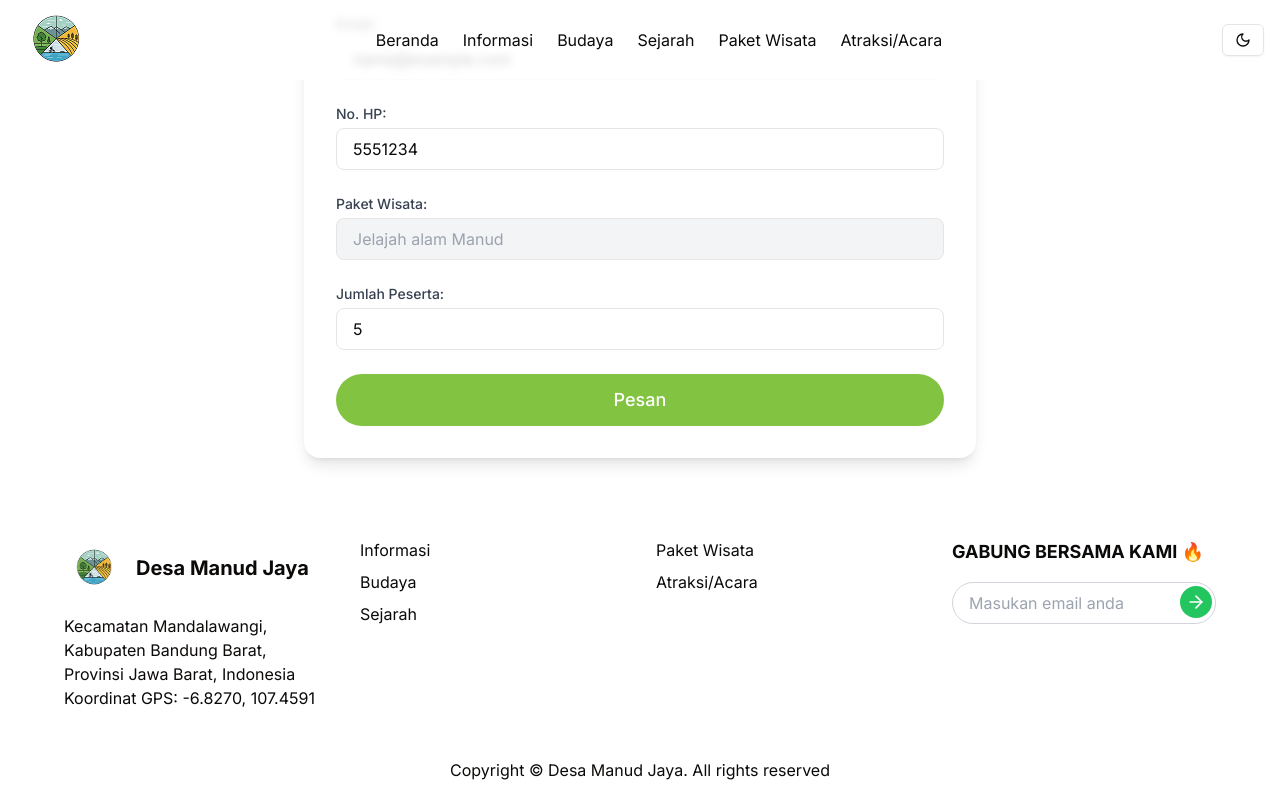
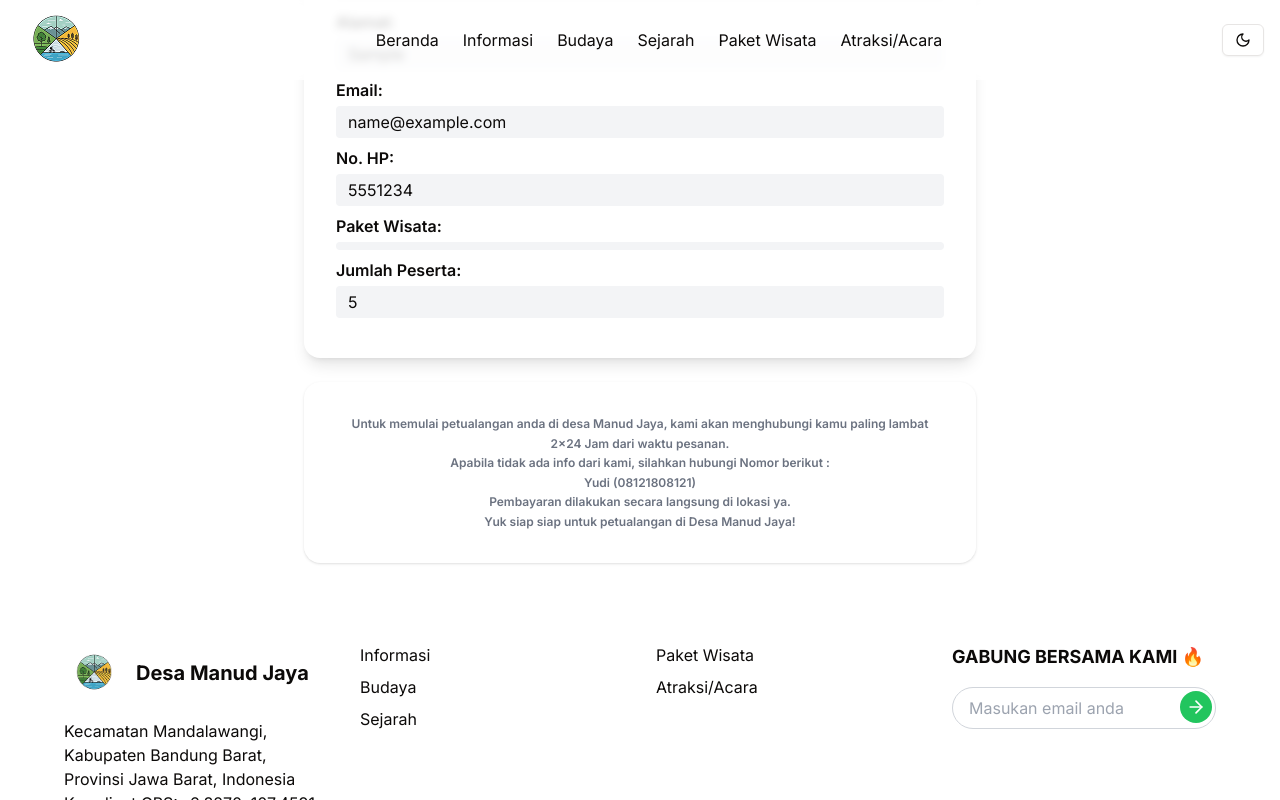
Before and after one commit to andosubakti/manud-jaya-fe-web, a Next.js app: page /paket-wisata/pesan in a window 1280 px wide. Both pictures are taken after typing "Sample", "Sample", "name@example.com", "5551234", "5" into the empty fields and a click on the button "Pesan". Shown: the part 720-1520 px from the top of the page. Built offline with nearby package versions, Linux system fonts and the light colour scheme.

Commit message:
feat: add additional section for information

```diff
--- a/app/paket-wisata/pesan/page.tsx
+++ b/app/paket-wisata/pesan/page.tsx
@@ -2,6 +2,109 @@
 import React, { useState, Suspense } from 'react'
 import { useSearchParams } from 'next/navigation'
 import { Breadcrumb } from '@/components/breadcrumb'
+
+// Fungsi mock API
+async function mockBookingAPI(data: any) {
+  return new Promise((resolve) => {
+    setTimeout(() => {
+      // Generate nomor booking random
+      const bookingNumber = Math.random()
+        .toString(36)
+        .substring(2, 10)
+        .toUpperCase()
+      resolve({ success: true, bookingNumber, ...data })
+    }, 1200)
+  })
+}
+
+// Komponen tampilan sukses
+function BookingSuccess({
+  data,
+  bookingNumber,
+}: {
+  data: any
+  bookingNumber: string
+}) {
+  return (
+    <>
+      <div className="max-w-2xl mx-auto bg-white rounded-2xl shadow-lg p-6 md:p-8">
+        <h2 className="text-2xl font-bold text-center mb-2">Terima Kasih!</h2>
+        <p className="text-center text-lg font-semibold mb-4 text-gray-600">
+          Berikut adalah data pesanan anda
+        </p>
+        <div className="mb-4 flex flex-col md:flex-row md:items-center md:gap-4 justify-center">
+          <span className="font-semibold">Nomor Booking:</span>
+          <input
+            className="bg-gray-100 rounded px-3 py-1 font-mono text-sm border w-full md:w-auto mt-2 md:mt-0"
+            value={bookingNumber}
+            readOnly
+          />
+        </div>
+        <p className="text-center text-gray-700 mb-2">
+          Kami akan menghubungi kamu paling lambat{' '}
+          <span className="font-bold text-blue-700">2x24 Jam</span> dari waktu
+          pemesanan.
+          <br />
+          Apabila tidak ada info dari kami, silahkan hubungi Nomor berikut :
+          <br />
+          <span className="font-bold text-blue-800 text-lg block mt-1">
+            Yudi (08121808121)
+          </span>
+        </p>
+        <div className="mt-6">
+          <h3 className="font-bold text-lg mb-3">Ringkasan Pemesan</h3>
+          <div className="mb-2">
+            <span className="font-semibold">Nama:</span>
+            <div className="bg-gray-100 rounded px-3 py-1 mt-1">
+              {data.nama}
+            </div>
+          </div>
+          <div className="mb-2">
+            <span className="font-semibold">Alamat:</span>
+            <div className="bg-gray-100 rounded px-3 py-1 mt-1 whitespace-pre-line">
+              {data.alamat}
+            </div>
+          </div>
+          <div className="mb-2">
+            <span className="font-semibold">Email:</span>
+            <div className="bg-gray-100 rounded px-3 py-1 mt-1">
+              {data.email}
+            </div>
+          </div>
+          <div className="mb-2">
+            <span className="font-semibold">No. HP:</span>
+            <div className="bg-gray-100 rounded px-3 py-1 mt-1">
+              {data.noHp}
+            </div>
+          </div>
+          <div className="mb-2">
+            <span className="font-semibold">Paket Wisata:</span>
+            <div className="bg-gray-100 rounded px-3 py-1 mt-1">
+              {data.paketWisata}
+            </div>
+          </div>
+          <div className="mb-2">
+            <span className="font-semibold">Jumlah Peserta:</span>
+            <div className="bg-gray-100 rounded px-3 py-1 mt-1">
+              {data.jumlahPeserta}
+            </div>
+          </div>
+        </div>
+      </div>
+      <div className="max-w-2xl mx-auto bg-white rounded-2xl shadow p-6 md:p-8 mt-6 text-gray-500 text-xs text-center font-semibold leading-relaxed">
+        Untuk memulai petualangan anda di desa Manud Jaya, kami akan menghubungi
+        kamu paling lambat 2x24 Jam dari waktu pesanan.
+        <br />
+        Apabila tidak ada info dari kami, silahkan hubungi Nomor berikut :<br />
+        Yudi (08121808121)
+        <br />
+        Pembayaran dilakukan secara langsung di lokasi ya.
+        <br />
+        Yuk siap siap untuk petualangan di Desa Manud Jaya!
+      </div>
+    </>
+  )
+}
 
 // Form Component that uses useSearchParams
 function BookingForm() {
@@ -16,11 +119,20 @@ function BookingForm() {
     paketWisata: selectedPaket || '',
     jumlahPeserta: '',
   })
+  const [success, setSuccess] = useState(false)
+  const [bookingNumber, setBookingNumber] = useState('')
+  const [loading, setLoading] = useState(false)
 
-  const handleSubmit = (e: React.FormEvent) => {
+  const handleSubmit = async (e: React.FormEvent) => {
     e.preventDefault()
-    // Handle form submission here
-    console.log(formData)
+    setLoading(true)
+    // Simulasi call API
+    const res: any = await mockBookingAPI(formData)
+    setLoading(false)
+    if (res.success) {
+      setBookingNumber(res.bookingNumber)
+      setSuccess(true)
+    }
   }
 
   const handleChange = (
@@ -31,6 +143,10 @@ function BookingForm() {
       ...prev,
       [name]: value,
     }))
+  }
+
+  if (success) {
+    return <BookingSuccess data={formData} bookingNumber={bookingNumber} />
   }
 
   return (
@@ -161,9 +277,10 @@ function BookingForm() {
 
         <button
           type="submit"
-          className="w-full bg-[#82C341] text-white py-3 rounded-full hover:bg-[#82C341]/90 transition-colors text-lg font-medium mt-8"
+          className="w-full bg-[#82C341] text-white py-3 rounded-full hover:bg-[#82C341]/90 transition-colors text-lg font-medium mt-8 disabled:opacity-60"
+          disabled={loading}
         >
-          Pesan
+          {loading ? 'Memproses...' : 'Pesan'}
         </button>
       </form>
     </div>
```
